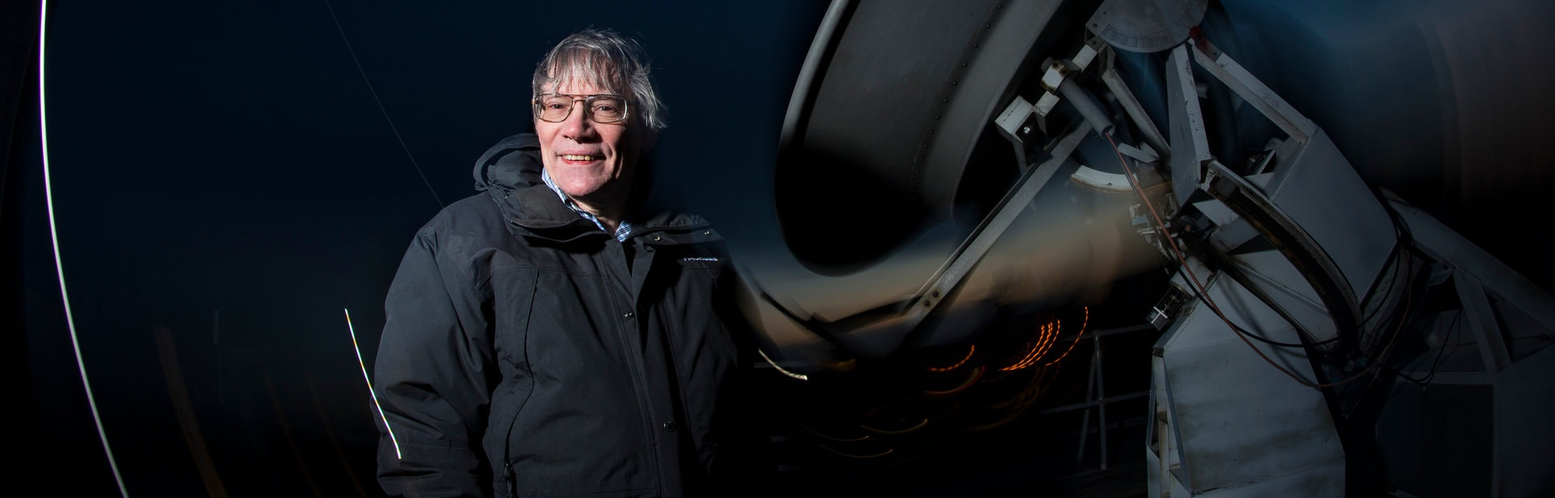
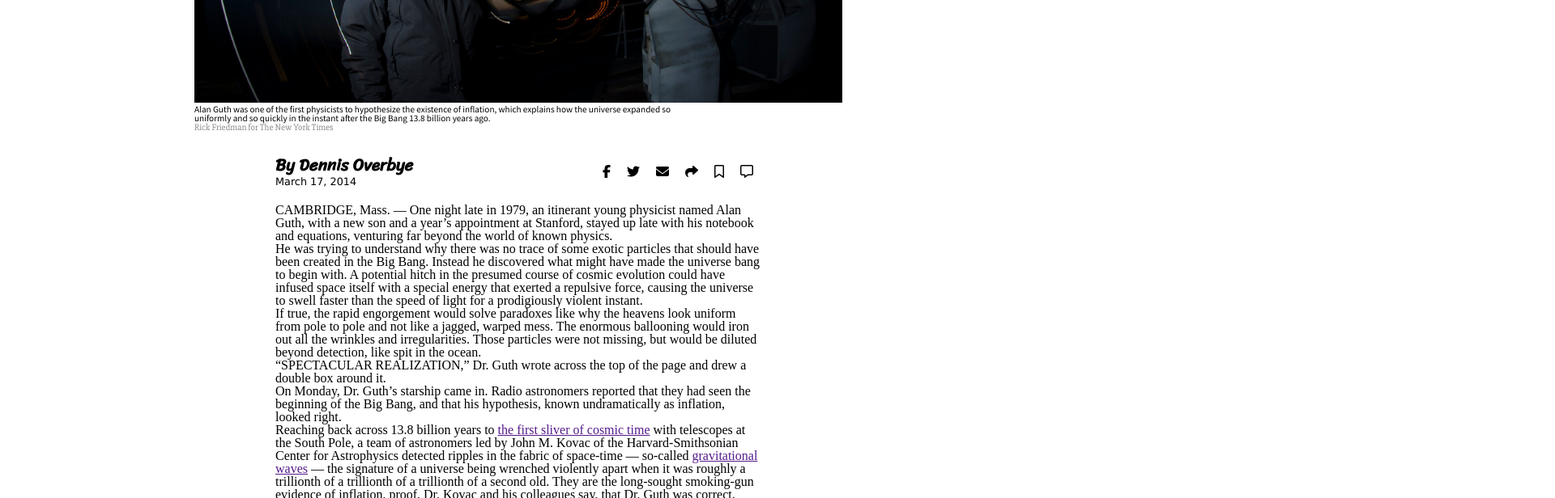
Before and after one commit to carloshdelreal/ny-times-example, a plain HTML site: page index.html in a window 1280 px wide. Shown: the part 500-1116 px from the top of the page at 81% size, 1920 px wide, since content can reach past the window. Drawn offline with Linux system fonts and the light colour scheme.

Commit message:
Section header styling using float positioning and the clear property into the last div. the figure caption was styled, the image positioning was achived using positon relative and some fonts from google fonts were added to improve the styling

```diff
--- a/assets/css/main.css
+++ b/assets/css/main.css
@@ -90,8 +90,6 @@ nav div{
   width: 50%;
 }
 
-
-
 .right-items div{
   float: right;
   width: 55%;
@@ -110,5 +108,67 @@ nav div{
 /* main */
 main{
   padding-top: 53px;
+  width: 600px;
+  margin: auto;
 }
 /* main */
+
+
+section>header div h1{
+  font-size: 2rem;
+  font-family: 'Sriracha', cursive;
+  margin: 30px;
+
+}
+section>header figure>img{
+  width: 800px;
+}
+section>header figure{
+  display: block;
+  position: relative;
+  left: -100px;
+}
+figcaption{
+  font-size: 0.7em;
+  font-family: 'Source Sans Pro', sans-serif;
+}
+figcaption>span{
+  font-family: 'Slabo 27px', serif;
+  color: #888888;
+}
+.author{
+  width: 50%;
+  float: left;
+}
+.author h1{
+  font-size: 1.3em;
+  margin-bottom: 5px;
+  margin-left: 0px;
+  font-weight: 600;
+}
+.author p{
+  font-family: Verdana, Geneva, Tahoma, sans-serif;
+  font-size: 0.8em;
+
+}
+.article-social-media{
+  width: 50%;
+  float: left;
+  margin-top: 30px;
+}
+.article-social-media div{
+  float: right;
+
+}
+.article-social-media ul{
+  display: flex;
+}
+.article-social-media li{
+  padding: 10px 10px;
+}
+.header-clear{
+  clear: both;
+}
+.header-article{
+  margin-bottom: 20px;
+}
--- a/index.html
+++ b/index.html
@@ -7,6 +7,8 @@
     <title>New York Times</title>
     <script src="https://kit.fontawesome.com/fc8cc3c5c9.js"></script>
     <link rel="stylesheet" href="assets/css/main.css">
+    <link href="https://fonts.googleapis.com/css?family=Sriracha&display=swap" rel="stylesheet">
+    <link href="https://fonts.googleapis.com/css?family=Slabo+27px|Source+Sans+Pro&display=swap" rel="stylesheet">
 </head>
 <body>
     <nav>
@@ -44,9 +46,9 @@
                         <img src="assets/img/18cosmos-superJumbo.jpg" alt="">
                         <figcaption>
                             Alan Guth was one of the first physicists to hypothesize the existence of inflation, which explains how the universe expanded so uniformly and so quickly in the instant after the Big Bang 13.8 billion years ago.
+                            <br>
                             <span>Rick Friedman for The New York Times</span>
                         </figcaption>
-
                     </figure>
                 </div>
             </header>
@@ -60,6 +62,7 @@
                             </p>
                         </div>
                         <div class="article-social-media">
+                            <div>
                                 <ul>
                                     <li><i class="fab fa-facebook-f"></i></li>
                                     <li><i class="fab fa-twitter"></i></li>
@@ -69,6 +72,8 @@
                                     <li><i class="far fa-comment-alt"></i></li>
                                 </ul>
                             </div>
+                        </div>
+                        <div class="header-clear"></div>
                     </header>
                     <div class="article-content">
                         <p>
```
Lines whose indentation alone changed are shown as unchanged.
